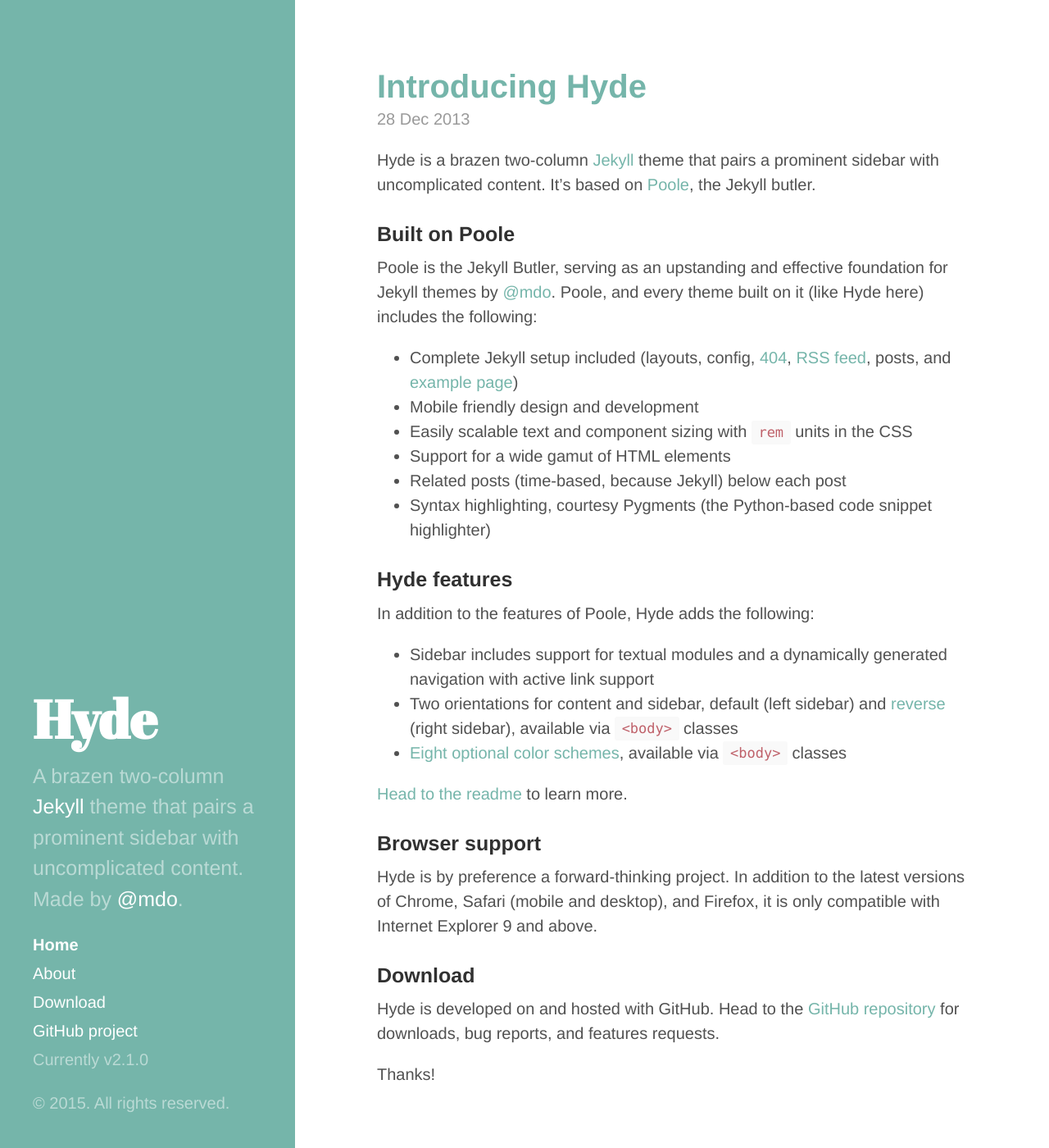
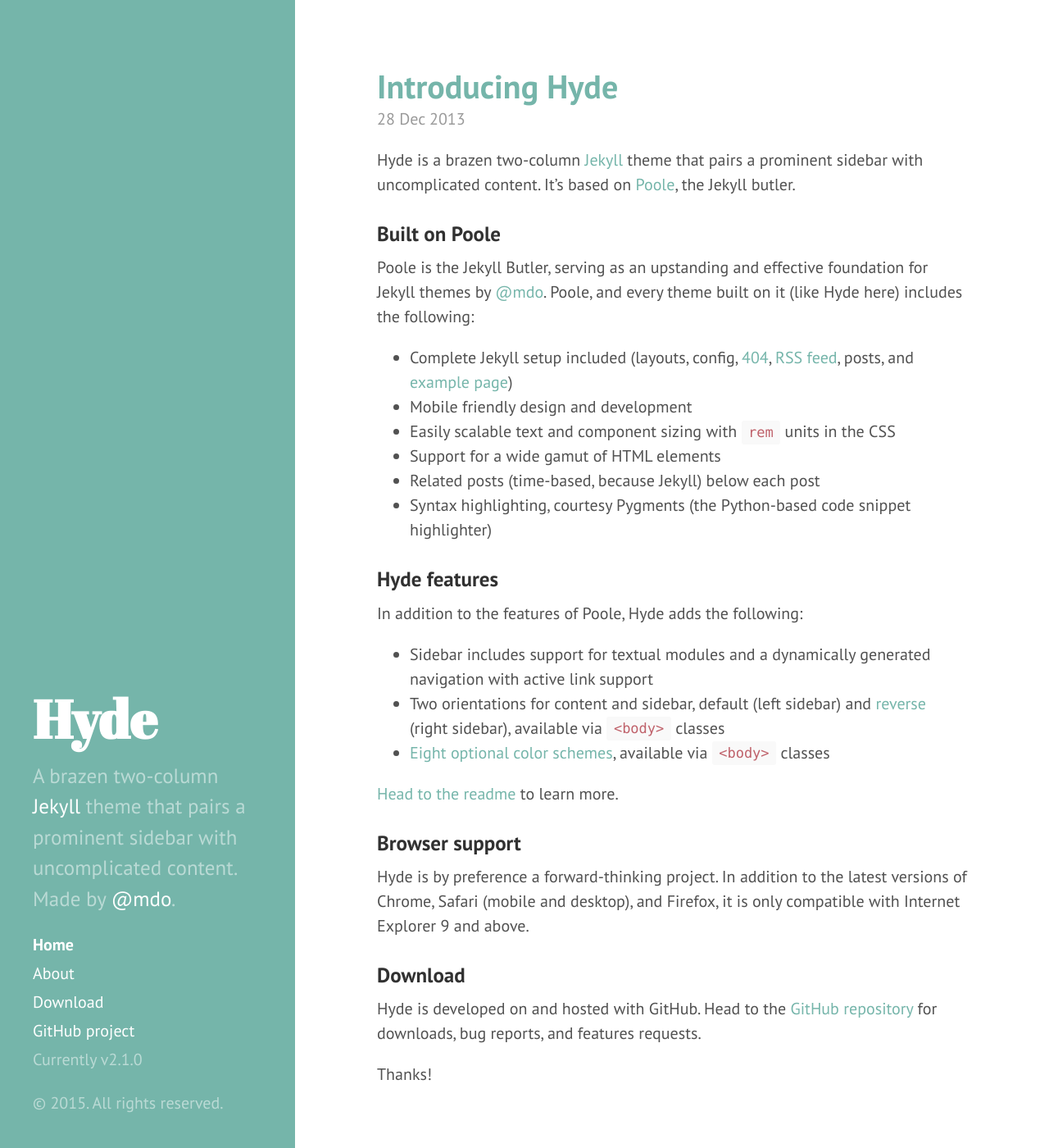
Before and after one commit to mamilaugesen/emuelu.github.io, a Jekyll site: the page built from index.html, in a window 1280 px wide and 1400 px high. Shown: the whole window at 82% size. Built offline with Jekyll 4.4.1, drawn with Linux system fonts in a browser that asks for light colours; Markdown is read by kramdown in place of the engine named in the settings; the list of posts is cut into pages by our own code.

Commit message:
Updated hyde.css

```diff
--- a/public/css/hyde.css
+++ b/public/css/hyde.css
@@ -32,7 +32,7 @@
  */
 
 html {
-  font-family: "sacramento", Helvetica, Arial, sans-serif;
+  font-family: "PT Sans", Helvetica, Arial, sans-serif;
 }
 @media (min-width: 48em) {
   html {
```
